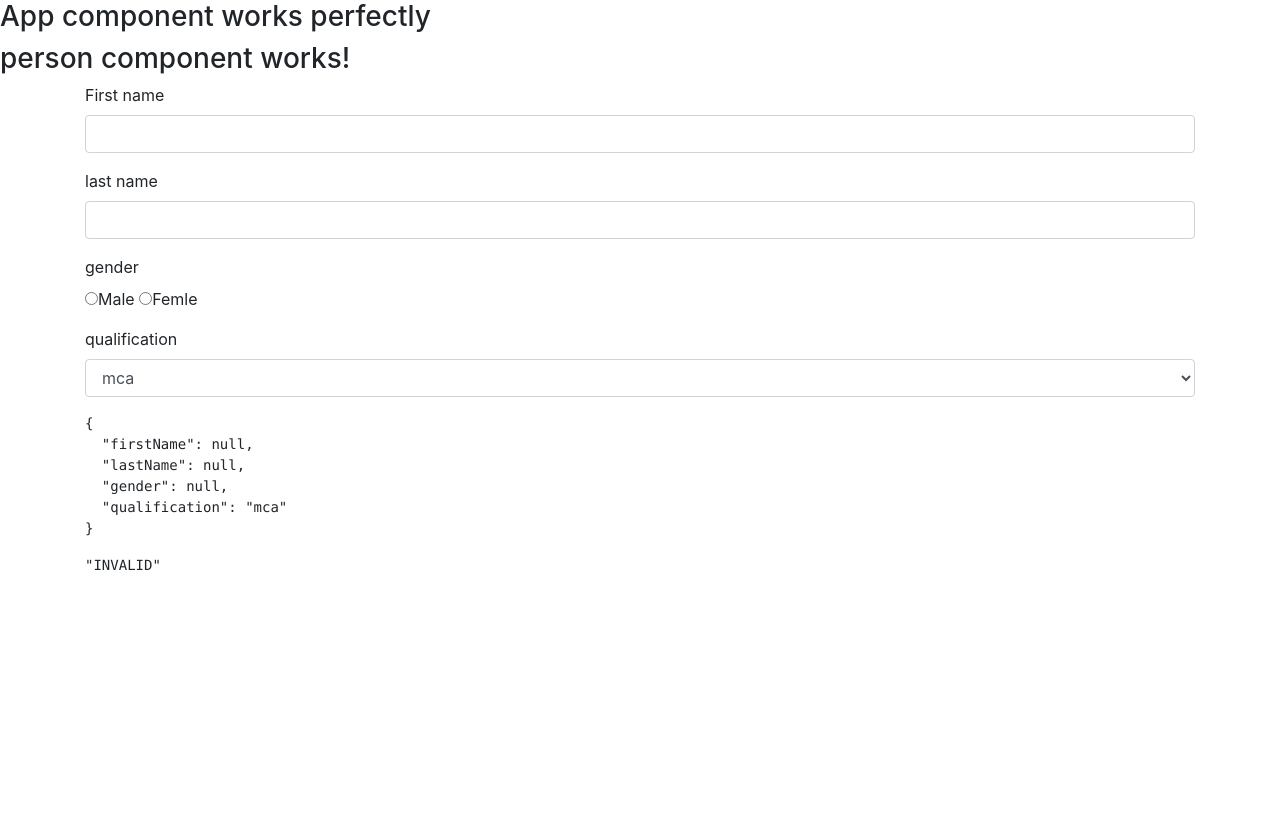
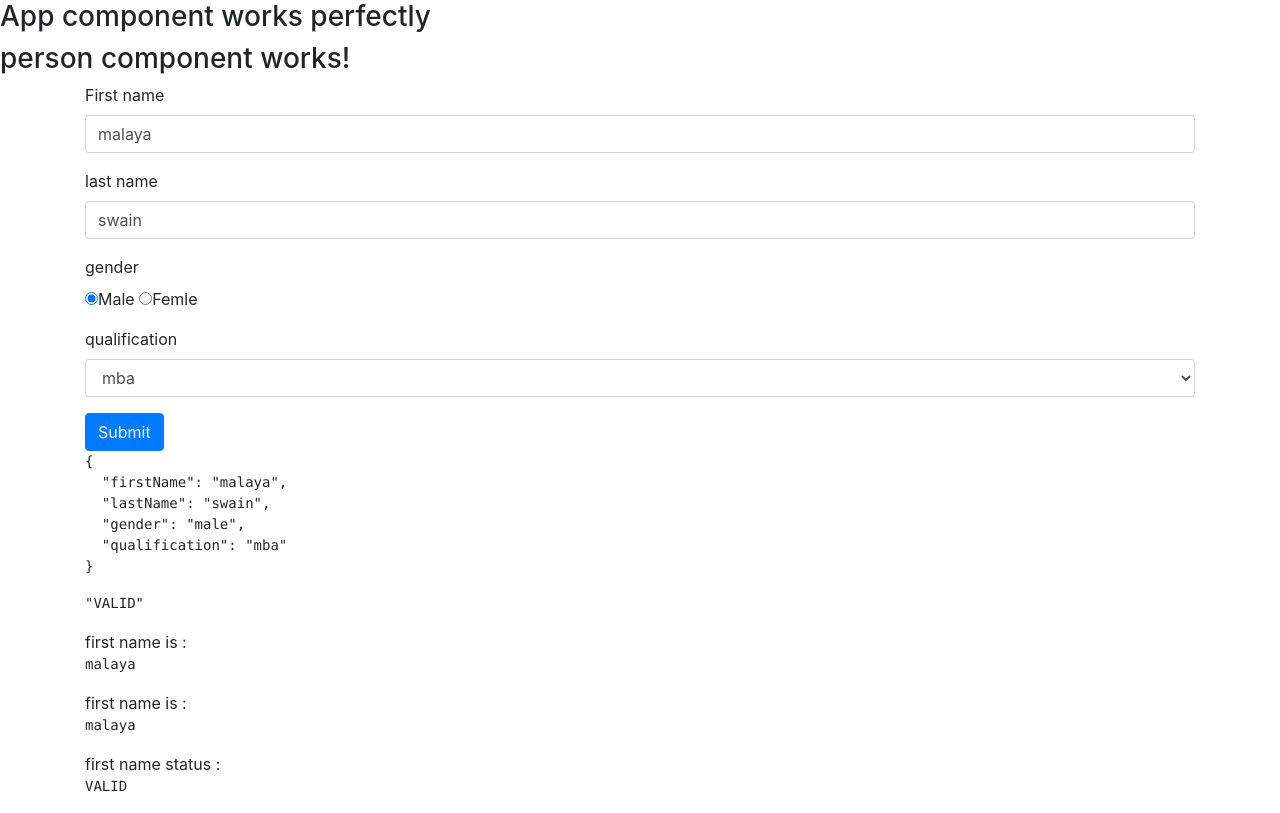
Before and after one commit to Malaya2184/Angular_10_practice, an Angular app in the folder reactiveFormDemo/: page / in a window 1280 px wide. Built offline with nearby package versions, Linux system fonts and the light colour scheme.

Commit message:
reactive form with set  alue

```diff
--- a/reactiveFormDemo/src/app/person/person.component.html
+++ b/reactiveFormDemo/src/app/person/person.component.html
@@ -1,6 +1,6 @@
 <h3>person component works!</h3>
 
-<form [formGroup]="personForm" class="container" novalidate >
+<form [formGroup]="personForm" class="container" novalidate  (ngSubmit)="submitdata()">
     <div class="form-group">
         <label for="firstName">First name</label>
         <input type="text" name="firstName" id="firstName" class="form-control" formControlName="firstName" required >
@@ -21,6 +21,11 @@
             <option *ngFor="let qual of degree" [value]="qual" >{{qual}}</option>
         </select>
     </div>
+    <input type="submit" class="btn btn-primary">
     <pre>{{personForm.value | json}}</pre>
     <pre>{{personForm.status | json}}</pre>
+    first name is :<pre>{{personForm.value.firstName}}</pre>
+    first name is :<pre>{{personForm.get('firstName')?.value}}</pre>
+    first name status :<pre>{{personForm.get('firstName')?.status}}</pre>
+
 </form>
--- a/reactiveFormDemo/src/app/person/person.component.ts
+++ b/reactiveFormDemo/src/app/person/person.component.ts
@@ -1,5 +1,6 @@
 import { Component, OnInit } from '@angular/core';
 import {FormGroup, FormControl} from '@angular/forms';
+import {Person} from './person'
 
 
 @Component({
@@ -16,12 +17,20 @@ export class PersonComponent implements OnInit {
   degree=['mba', 'mca', 'bba', 'bca']
 
   personForm!: FormGroup;
-  constructor() {
+
+  person!: Person;
+
+  ngOnInit(): void {
     this.createFormControl()
     this.createForm()
-  }
 
-  ngOnInit(): void {
+    this.person = new Person("malaya", "swain", "male", "mba");
+    this.personForm.setValue({
+      firstName: this.person.firstName,
+      lastName: this.person.lastName,
+      gender: this.person.gender,
+      qualification: this.person.qualification
+    })
   }
 
   createFormControl(){
@@ -40,5 +49,11 @@ export class PersonComponent implements OnInit {
     });
 
   }
+  submitdata(){
+    alert(JSON.stringify(this.personForm.value));
+    console.log(this.personForm.get('firstName')?.value);
+
+
+  }
 
 }
--- /dev/null
+++ b/reactiveFormDemo/src/app/person/person.ts
@@ -0,0 +1,13 @@
+export class Person {
+    firstName:string
+    lastName:string
+    gender: string
+    qualification:string
+
+    constructor(firstName:string, lastName:string, gender: string, qualification:string){
+        this.firstName = firstName
+        this.lastName = lastName
+        this.gender=gender
+        this.qualification = qualification
+    }
+}
```
Also changed, not shown: 1 other file (tests, documents, lock files or other folders).
